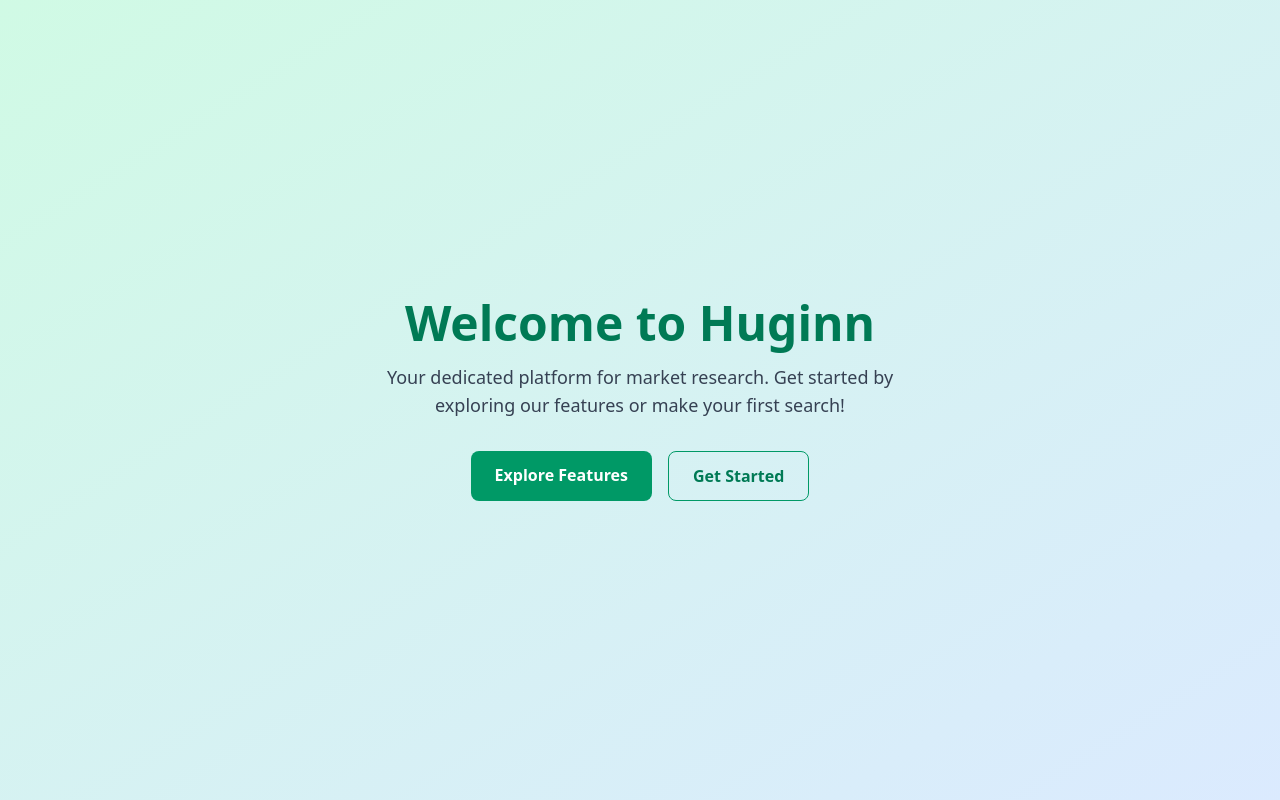
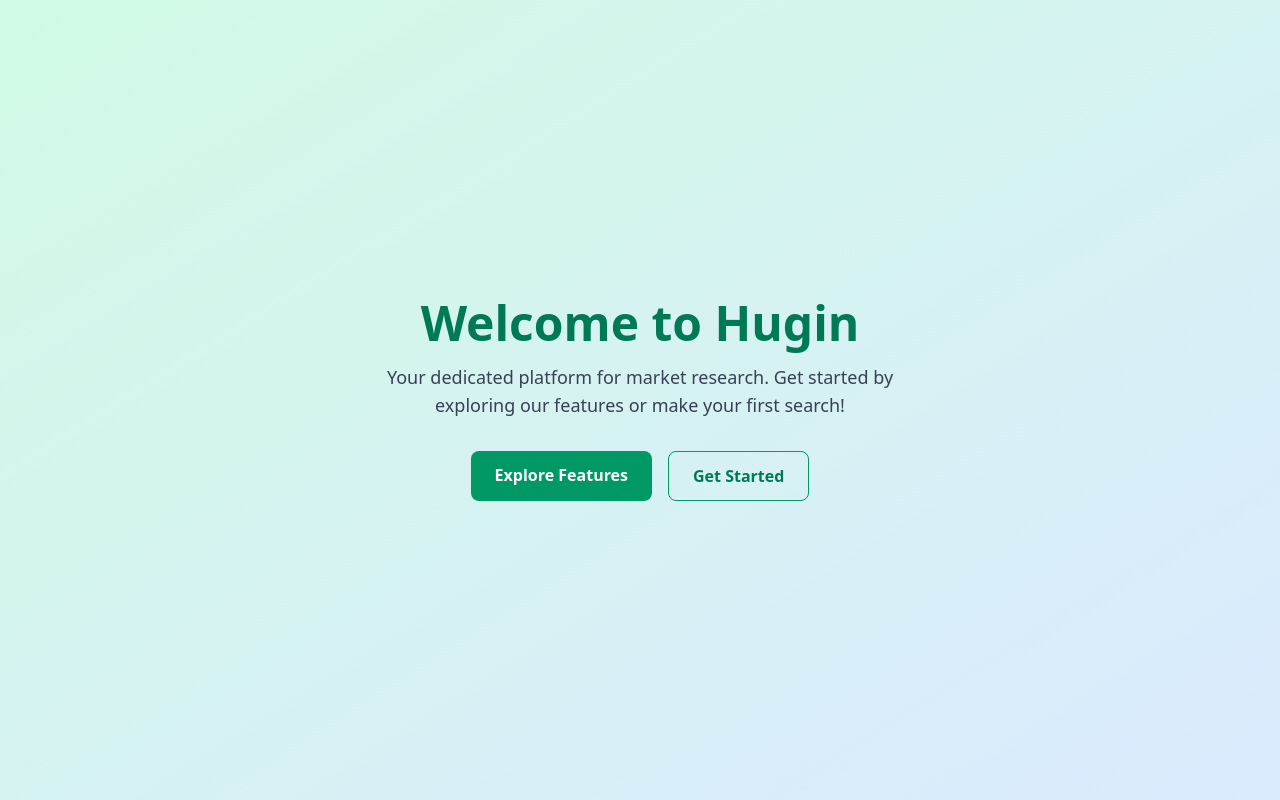
Before and after one commit to christianzmwang/allvitr, a Next.js app: page / in a window 1280 px wide. Built offline with nearby package versions, Linux system fonts and the light colour scheme.

Commit message:
changed one n in hugin

```diff
--- a/src/app/page.tsx
+++ b/src/app/page.tsx
@@ -4,7 +4,7 @@ export default function Home() {
     <main className="flex min-h-screen flex-col items-center justify-center bg-gradient-to-br from-emerald-100 to-blue-100 p-4">
       <div className="max-w-xl w-full text-center">
         <h1 className="text-5xl font-extrabold text-emerald-700 mb-4">
-          Welcome to Huginn
+          Welcome to Hugin
         </h1>
         <p className="text-lg text-gray-700 mb-8">
           Your dedicated platform for market research. Get started by exploring our features or make your first search!
```
